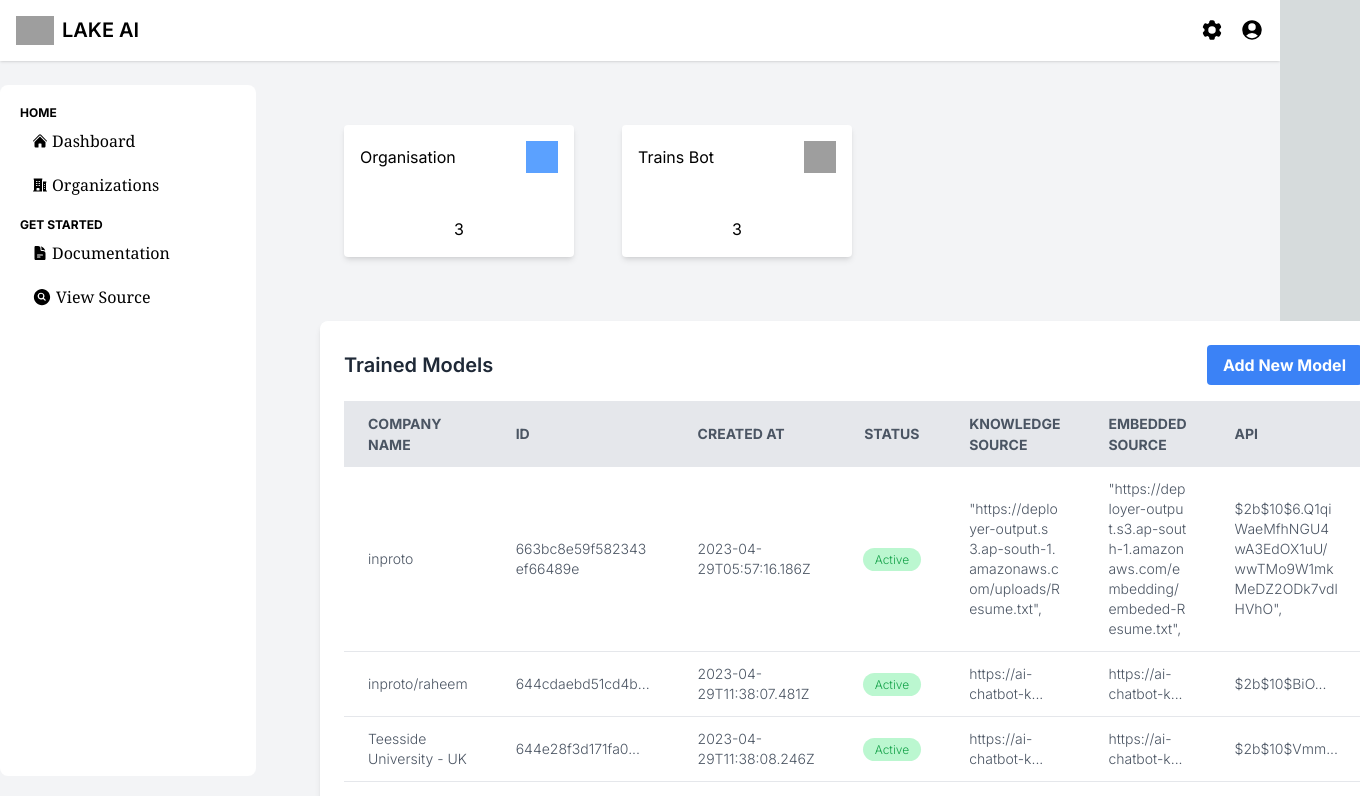
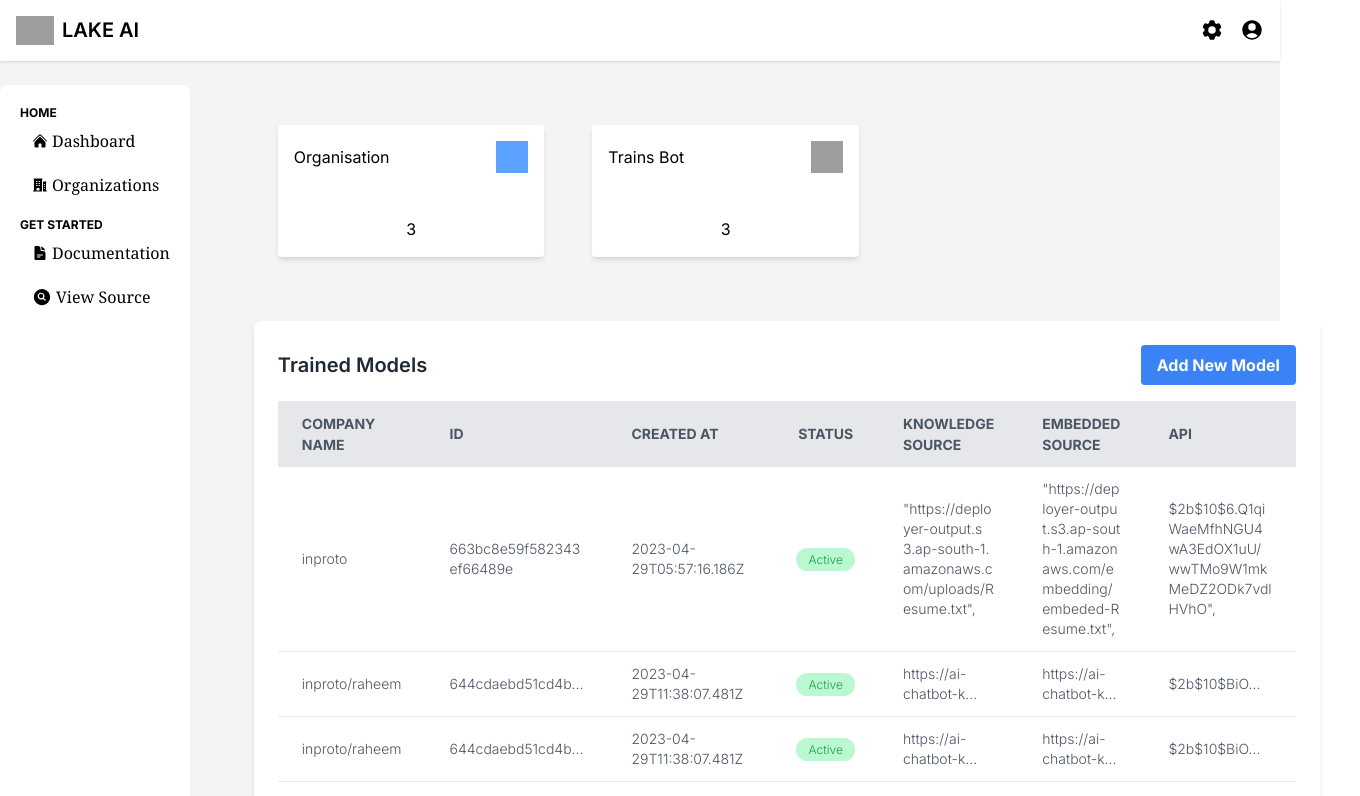
Before and after one commit to Lake-ai/client-side, a Next.js app: page / in a window 1280 px wide. Shown: the top 796 px of the page, 1360 px wide, since content can reach past the window. Built offline with nearby package versions, Linux system fonts and the light colour scheme; grey boxes are pictures that could not be loaded.

Commit message:
add redux setup

```diff
--- /dev/null
+++ b/next.config.js
@@ -0,0 +1,5 @@
+module.exports = {
+    images: {
+      domains: ['th.bing.com'],
+    },
+  };
--- /dev/null
+++ b/src/app/Redux/store.ts
@@ -0,0 +1,31 @@
+import { combineReducers, configureStore, getDefaultMiddleware } from '@reduxjs/toolkit';
+import userReducer from "./user/userSlice";
+import { persistReducer } from "redux-persist";
+import storage from 'redux-persist/lib/storage';
+import { Persistor, persistStore } from 'redux-persist';
+
+// Define the root reducer
+const rootReducer = combineReducers({
+    user: userReducer
+});
+
+// Configuration for redux-persist
+const persistConfig = {
+    key: 'root',
+    storage,
+    version: 1
+};
+
+// Create a persisted reducer with redux-persist
+const persistedReducer = persistReducer(persistConfig, rootReducer);
+
+// Configure the Redux store
+export const store = configureStore({
+    reducer: persistedReducer,
+    middleware: (getDefaultMiddleware) => getDefaultMiddleware({
+        serializableCheck: false,
+    }),
+});
+
+// Create a persistor for persisting the Redux store
+export const persistor: Persistor = persistStore(store);
--- /dev/null
+++ b/src/app/Redux/user/userSlice.ts
@@ -0,0 +1,54 @@
+import { createSlice, PayloadAction } from "@reduxjs/toolkit";
+
+interface UserState {
+    currentUser: any | null;
+    error: string | null;
+    loading: boolean;
+}
+
+const initialState: UserState = {
+    currentUser: null,
+    error: null,
+    loading: false
+};
+
+const userSlice = createSlice({
+    name: 'user',
+    initialState,
+    reducers: {
+        signInStart: (state) => {
+            state.loading = true;
+        },
+        signInSuccess: (state, action: PayloadAction<any>) => {
+            state.currentUser = action.payload;
+            state.loading = false;
+            state.error = null;
+        },
+        signInFailure: (state, action: PayloadAction<string>) => {
+            state.error = action.payload;
+            state.loading = false;
+        },
+
+
+        logoutStart: (state) => {
+            state.loading = true;
+        },
+        logoutSuccess: (state) => {
+            state.currentUser = null;
+            state.loading = false;
+            state.error = null;
+        },
+        logoutFailure: (state, action: PayloadAction<string>) => {
+            state.error = action.payload;
+            state.loading = false;
+        }
+    }
+});
+
+export const {
+    signInStart, signInSuccess, signInFailure,
+
+    logoutStart, logoutSuccess, logoutFailure
+} = userSlice.actions;
+
+export default userSlice.reducer;
--- a/src/app/globals.css
+++ b/src/app/globals.css
@@ -1,33 +1,3 @@
 @tailwind base;
 @tailwind components;
 @tailwind utilities;
-
-:root {
-  --foreground-rgb: 0, 0, 0;
-  --background-start-rgb: 214, 219, 220;
-  --background-end-rgb: 255, 255, 255;
-}
-
-@media (prefers-color-scheme: dark) {
-  :root {
-    --foreground-rgb: 255, 255, 255;
-    --background-start-rgb: 0, 0, 0;
-    --background-end-rgb: 0, 0, 0;
-  }
-}
-
-body {
-  color: rgb(var(--foreground-rgb));
-  background: linear-gradient(
-      to bottom,
-      transparent,
-      rgb(var(--background-end-rgb))
-    )
-    rgb(var(--background-start-rgb));
-}
-
-@layer utilities {
-  .text-balance {
-    text-wrap: balance;
-  }
-}
--- a/src/app/page.tsx
+++ b/src/app/page.tsx
@@ -164,7 +164,7 @@ export default function Home() {
           </div>
           {/* <table>< */}
 
-          <div className="bg-white p-6 rounded-lg shadow-md fixed">
+          <div className="bg-white p-6 rounded-lg shadow-md overflow-y-scroll ">
             <div className="flex justify-between items-center mb-4">
               <h2 className="text-xl font-semibold text-gray-800">
                 Trained Models
@@ -174,7 +174,7 @@ export default function Home() {
               </button>
             </div>
 
-            <table className="w-full table-auto">
+            <table className="w-full table-auto ">
               <thead>
                 <tr className="bg-gray-200 text-gray-600 uppercase text-sm leading-normal">
                   <th className="py-3 px-6 text-left">Company Name</th>
@@ -246,6 +246,25 @@ export default function Home() {
                   <td className="py-3 px-6 text-left">$2b$10$BiO...</td>
                 </tr>
                 <tr className="border-b border-gray-200 hover:bg-gray-100">
+                  <td className="py-3 px-6 text-left">inproto/raheem</td>
+                  <td className="py-3 px-6 text-left">644cdaebd51cd4b...</td>
+                  <td className="py-3 px-6 text-left">
+                    2023-04-29T11:38:07.481Z
+                  </td>
+                  <td className="py-3 px-6 text-center">
+                    <span className="bg-green-200 text-green-600 py-1 px-3 rounded-full text-xs">
+                      Active
+                    </span>
+                  </td>
+                  <td className="py-3 px-6 text-left">
+                    https://ai-chatbot-k...
+                  </td>
+                  <td className="py-3 px-6 text-left">
+                    https://ai-chatbot-k...
+                  </td>
+                  <td className="py-3 px-6 text-left">$2b$10$BiO...</td>
+                </tr>
+                <tr className="border-b border-gray-200 hover:bg-gray-100">
                   <td className="py-3 px-6 text-left">
                     Teesside University - UK
                   </td>
```
Also changed, not shown: package.json (+8 -4 lines), 2 other files (tests, documents, lock files or other folders).
